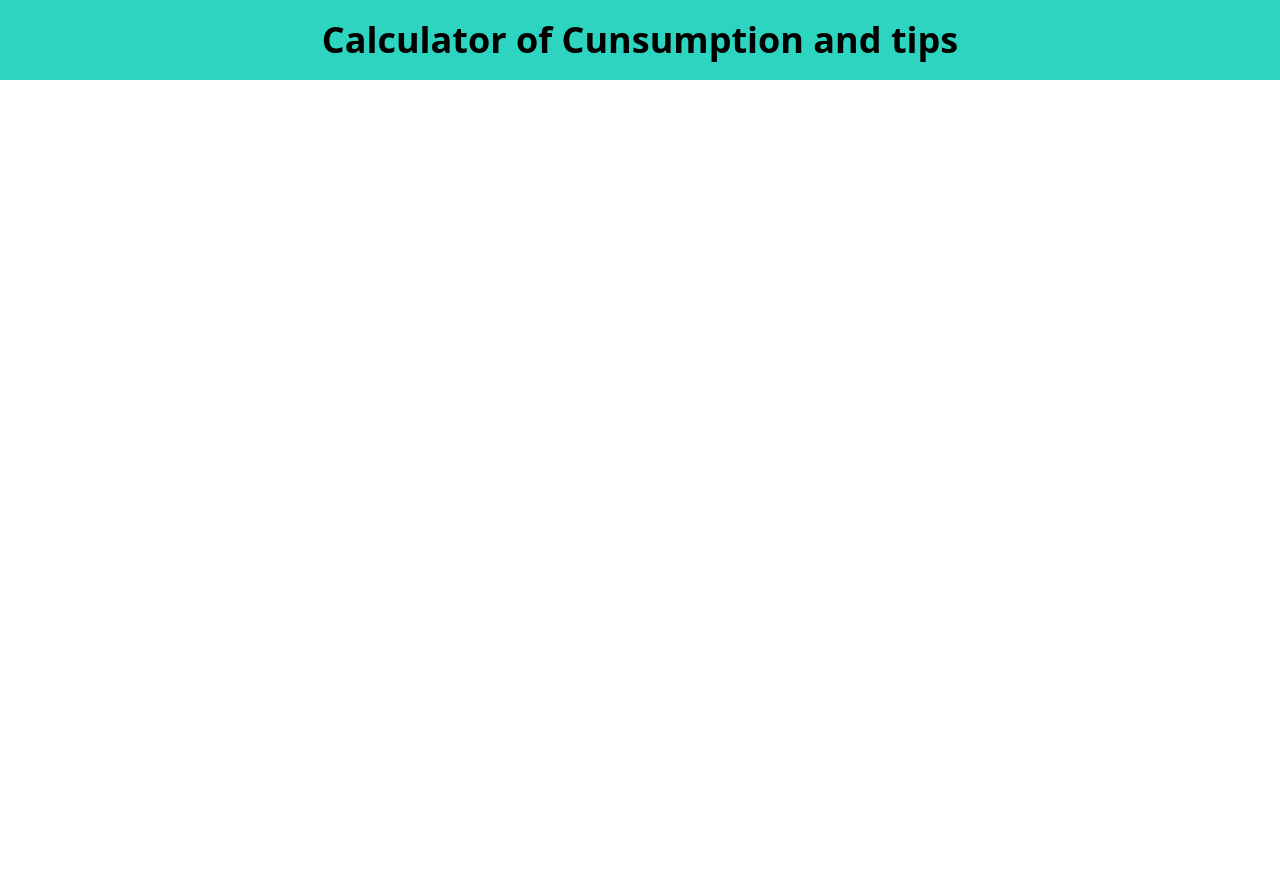
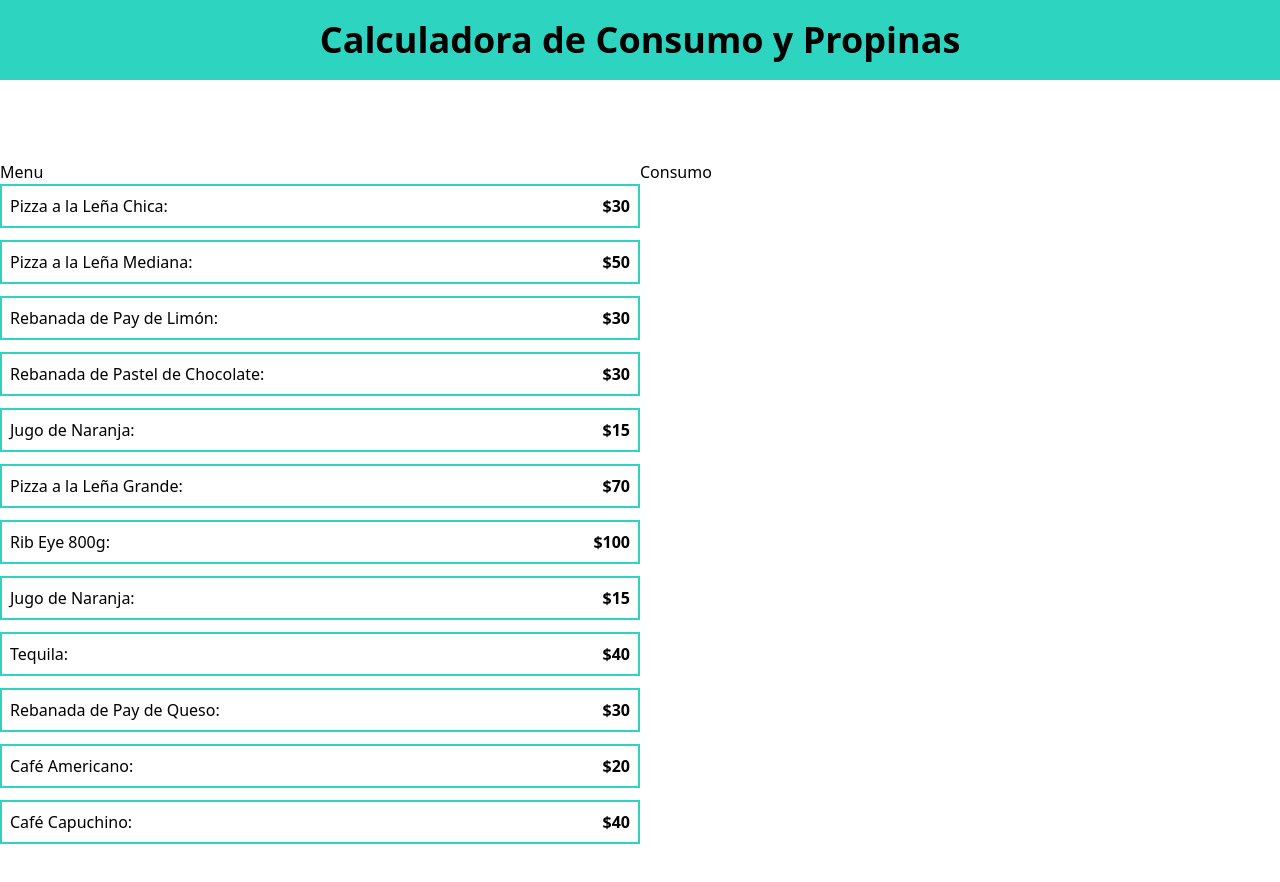
Before and after one commit to sachin6291/useReducer-restaurant-bill, a React (Vite) app: page / in a window 1280 px wide. Shown: the top 882 px of the page. Before the commit the page ends 800 px from the top, so only its background shows below. Built offline with nearby package versions, Linux system fonts and the light colour scheme.

Commit message:
added a database created a list in ts

```diff
--- a/src/App.tsx
+++ b/src/App.tsx
@@ -1,5 +1,5 @@
-
-
+import { menuItems } from "./data/db"
+import MenuItem from "./components/MenuItem"
 
 function App() {
 
@@ -7,9 +7,24 @@ function App() {
   return (
     <>
       <header className=" bg-teal-400 py-5">
-        <h1 className=" text-center text-4xl font-bold">Calculator of Cunsumption and tips</h1>
+        <h1 className=" text-center text-4xl font-bold">Calculadora de Consumo y Propinas</h1>
       </header>
 
+      <main className=" max-w-7xl mx-auto py-20 grid md:grid-cols-2">
+        <div>
+          <h2>Menu</h2>
+          <div className=" space-y-3">
+            {menuItems.map(item=>(
+              <MenuItem
+                key={item.id}
+                item={item}/>
+            ))}
+          </div>
+        </div>
+        <div>
+          <h2>Consumo</h2>
+        </div>
+      </main>
 
     </>
   )
--- /dev/null
+++ b/src/components/MenuItem.tsx
@@ -0,0 +1,17 @@
+import type { MenuItem } from "../types";
+
+type MenuItemProps={
+    item:MenuItem
+}
+const MenuItem = ({item}: MenuItemProps) => {
+    const{name, price}=item
+
+  return (
+    <button className=" border-2 border-teal-400 p-2 w-full flex justify-between hover:bg-teal-300">
+        <p>{name}: </p>
+        <p className="font-bold">${price}</p>
+    </button>
+  )
+}
+
+export default MenuItem
--- /dev/null
+++ b/src/data/db.ts
@@ -0,0 +1,64 @@
+import type { MenuItem } from "../types"
+
+export const menuItems:MenuItem[] = [
+    {
+      "id": 1,
+      "name": "Pizza a la Leña Chica",
+      "price": 30
+    },
+    {
+      "id": 2,
+      "name": "Pizza a la Leña Mediana",
+      "price": 50
+    },
+    {
+      "id": 3,
+      "name": "Rebanada de Pay de Limón",
+      "price": 30
+    },
+    {
+      "id": 4,
+      "name": "Rebanada de Pastel de Chocolate",
+      "price": 30
+    },
+    {
+      "id": 5,
+      "name": "Jugo de Naranja",
+      "price": 15
+    },
+    {
+      "id": 6,
+      "name": "Pizza a la Leña Grande",
+      "price": 70
+    },
+    {
+      "id": 7,
+      "name": "Rib Eye 800g",
+      "price": 100
+    },
+    {
+      "id": 8,
+      "name": "Jugo de Naranja",
+      "price": 15
+    },
+    {
+      "id": 9,
+      "name": "Tequila",
+      "price": 40
+    },
+    {
+      "id": 10,
+      "name": "Rebanada de Pay de Queso",
+      "price": 30
+    },
+    {
+      "id": 11,
+      "name": "Café Americano",
+      "price": 20
+    },
+    {
+      "id": 12,
+      "name": "Café Capuchino",
+      "price": 40
+    }
+]
--- /dev/null
+++ b/src/types/index.ts
@@ -0,0 +1,5 @@
+export type MenuItem{
+    id: number
+    name: string
+    price: number
+}
```
